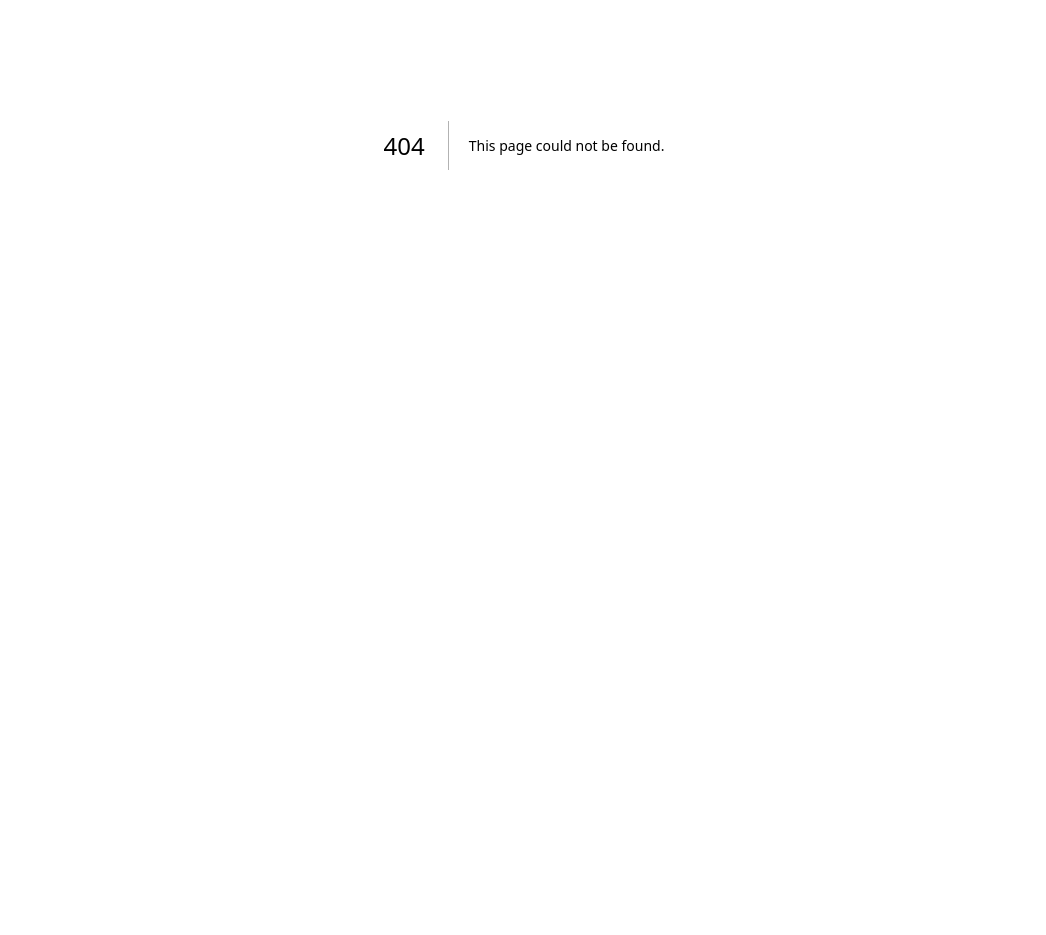
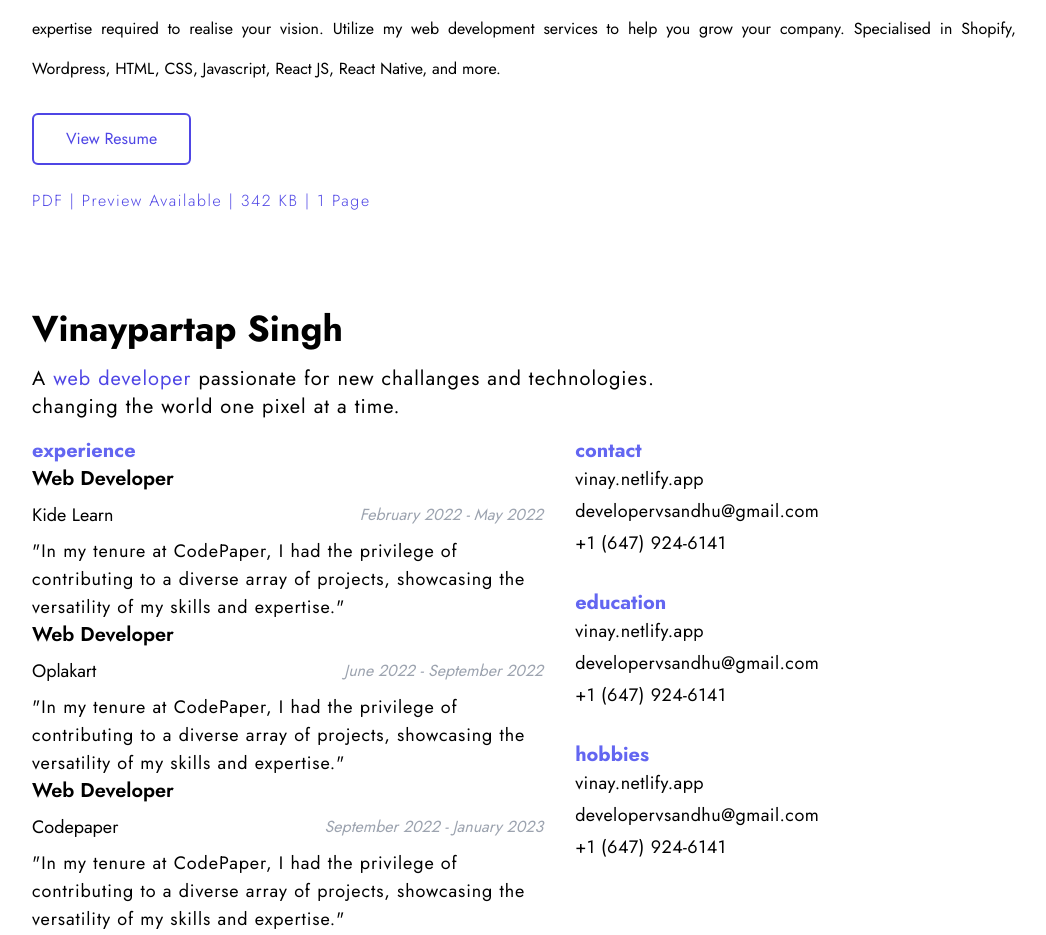
Before and after one commit to Vinaypartap-Singh/Portfolio-Redesign, a Next.js app: page /resume in a window 1280 px wide. Before the commit this address had no page. Shown: the part 347-1282 px from the top of the page, without its empty margins (116-1162 px from the left). Before the commit the page ends 892 px from the top, so only its background shows below. Built offline with nearby package versions, Linux system fonts and the light colour scheme.

Commit message:
Working on Resume Page

```diff
--- /dev/null
+++ b/app/resume/loading.jsx
@@ -0,0 +1,7 @@
+import React from 'react'
+
+export default function loading() {
+  return (
+    <div>loading</div>
+  )
+}
--- /dev/null
+++ b/app/resume/page.jsx
@@ -0,0 +1,156 @@
+import React from "react";
+
+export default function page() {
+  const data = [
+    {
+      companyName: "Kide Learn",
+      type: "Internship",
+      role: "Web Developer",
+      description:
+        "In 2022, as a web developer for Kide Learn, I orchestrated the creation of a dynamic e-commerce website using WordPress and WooCommerce.",
+      timePeriod: "February 2022 - May 2022",
+    },
+    {
+      companyName: "Oplakart",
+      type: "Full Time",
+      role: "Web Developer",
+      description:
+        "Oplakart is a vibrant and dynamic e-commerce platform meticulously crafted using WordPress and WooCommerce.",
+      timePeriod: "June 2022 - September 2022",
+    },
+    {
+      companyName: "Codepaper",
+      type: "Full Time",
+      role: "Web Developer",
+      description:
+        "In my tenure at CodePaper, I had the privilege of contributing to a diverse array of projects, showcasing the versatility of my skills and expertise.",
+      timePeriod: "September 2022 - January 2023",
+    },
+    {
+      companyName: "Ultra10",
+      type: "Part Time",
+      role: "Web Developer",
+      description:
+        "Ultra 10, a pioneering company specializing in top-notch e-commerce services, proudly operates on a robust online platform meticulously crafted using WordPress and WooCommerce.",
+      timePeriod: "February 2023 - June 2023",
+    },
+  ];
+
+  const education = [
+    {
+
+    }
+  ]
+  return (
+    <div>
+      <div className="max-w-5xl m-auto px-5">
+        <div className="container py-24 space-y-6">
+          <h1 className="text-indigo-600 text-4xl font-semibold uppercase">
+            Resume
+          </h1>
+          <h2 className="text-4xl tracking-wider">
+            A look at my professional Experience
+          </h2>
+          <p className="leading-10 text-justify">
+            I am VinayPartap Singh.Whether you're looking for a straightforward
+            website or a sophisticated e-commerce platform, I have the knowledge
+            and expertise required to realise your vision. Utilize my web
+            development services to help you grow your company. Specialised in
+            Shopify, Wordpress, HTML, CSS, Javascript, React JS, React Native,
+            and more.
+          </p>
+          <button className="border-2 py-3 px-8 rounded-md border-indigo-600 text-indigo-600 hover:bg-violet-600 hover:text-white transition-all">
+            View Resume
+          </button>
+          <p className="text-indigo-600 font-light tracking-widest">
+            PDF | Preview Available | 342 KB | 1 Page
+          </p>
+        </div>
+
+        {/* Resume Section */}
+
+        <div className="space-y-4 lg:w-full md:w-4/5 md:m-auto ">
+          <h1 className="text-4xl font-bold ">Vinaypartap Singh</h1>
+          <p className="text-xl tracking-wider">
+            A <span className="text-indigo-600">web developer</span> passionate
+            for new challanges and technologies.
+            <br /> changing the world one pixel at a time.
+          </p>
+          {/* Sections */}
+          <div
+            className="w-full sm:w-full lg:w-4/5 flex flex-col lg:flex-row"
+            style={{ marginTop: "4rem !important" }}
+          >
+            <div>
+              <h5 className="text-indigo-500 font-bold text-xl">experience</h5>
+              <div>
+                {data.map((data, index) => {
+                  return (
+                    <div
+                      style={{ marginTop: "2.5rem !important" }}
+                      className="space-y-2"
+                    >
+                      <h5 className="text-xl font-semibold">{data.role}</h5>
+                      <div className="flex justify-between items-center">
+                        <h5 className="text-lg">{data.companyName}</h5>
+                        <h5 className="text-md text-gray-400 italic">
+                          {data.timePeriod}
+                        </h5>
+                      </div>
+                      <p className="text-lg tracking-wider">
+                        "In my tenure at CodePaper, I had the privilege of
+                        contributing to a diverse array of projects, showcasing
+                        the versatility of my skills and expertise."
+                      </p>
+                    </div>
+                  );
+                })}
+              </div>
+            </div>
+            <div className="pl-8 space-y-8">
+              <div>
+                <h5 className="text-indigo-500 font-bold text-xl">contact</h5>
+                <div
+                  style={{ marginTop: ".7rem !important" }}
+                  className="space-y-1"
+                >
+                  <p className="text-lg tracking-wide">vinay.netlify.app</p>
+                  <p className="text-lg tracking-wide">
+                    developervsandhu@gmail.com
+                  </p>
+                  <p className="text-lg tracking-wide">+1 (647) 924-6141</p>
+                </div>
+              </div>
+              <div>
+                <h5 className="text-indigo-500 font-bold text-xl">education</h5>
+                <div
+                  style={{ marginTop: ".7rem !important" }}
+                  className="space-y-1"
+                >
+                  <p className="text-lg tracking-wide">vinay.netlify.app</p>
+                  <p className="text-lg tracking-wide">
+                    developervsandhu@gmail.com
+                  </p>
+                  <p className="text-lg tracking-wide">+1 (647) 924-6141</p>
+                </div>
+              </div>
+              <div>
+                <h5 className="text-indigo-500 font-bold text-xl">hobbies</h5>
+                <div
+                  style={{ marginTop: ".7rem !important" }}
+                  className="space-y-1"
+                >
+                  <p className="text-lg tracking-wide">vinay.netlify.app</p>
+                  <p className="text-lg tracking-wide">
+                    developervsandhu@gmail.com
+                  </p>
+                  <p className="text-lg tracking-wide">+1 (647) 924-6141</p>
+                </div>
+              </div>
+            </div>
+          </div>
+        </div>
+      </div>
+    </div>
+  );
+}
--- a/components/Header.jsx
+++ b/components/Header.jsx
@@ -13,7 +13,7 @@ export default function Header() {
     },
     {
       title: "Resume",
-      url: "/",
+      url: "/resume",
     },
   ];
   return (
```
